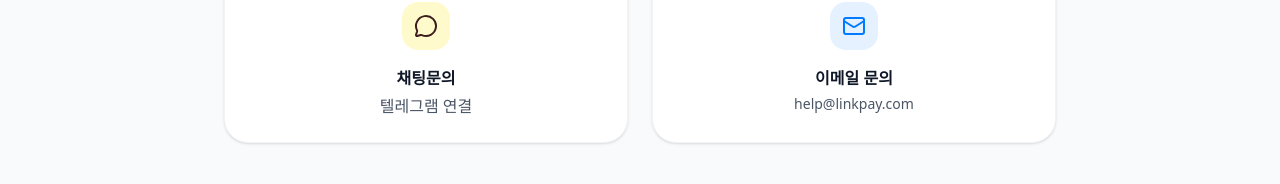
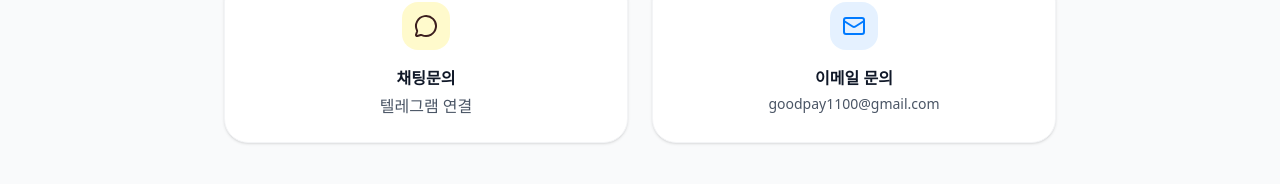
Before and after one commit to cowcow119900-creator/3-, a React (Vite) app: page /support in a window 1280 px wide. Shown: the part 260-444 px from the top of the page. Built offline with nearby package versions, Linux system fonts and the light colour scheme; a web font is replaced by a local one.

Commit message:
Update Support.tsx

```diff
--- a/src/pages/Support.tsx
+++ b/src/pages/Support.tsx
@@ -53,7 +53,7 @@ export default function Support() {
               <Mail size={24} />
             </div>
             <h3 className="font-bold text-gray-900 mb-1">이메일 문의</h3>
-            <p className="text-gray-600 text-sm">help@linkpay.com</p>
+            <p className="text-gray-600 text-sm">goodpay1100@gmail.com</p>
           </div>
         </div>
 
```
